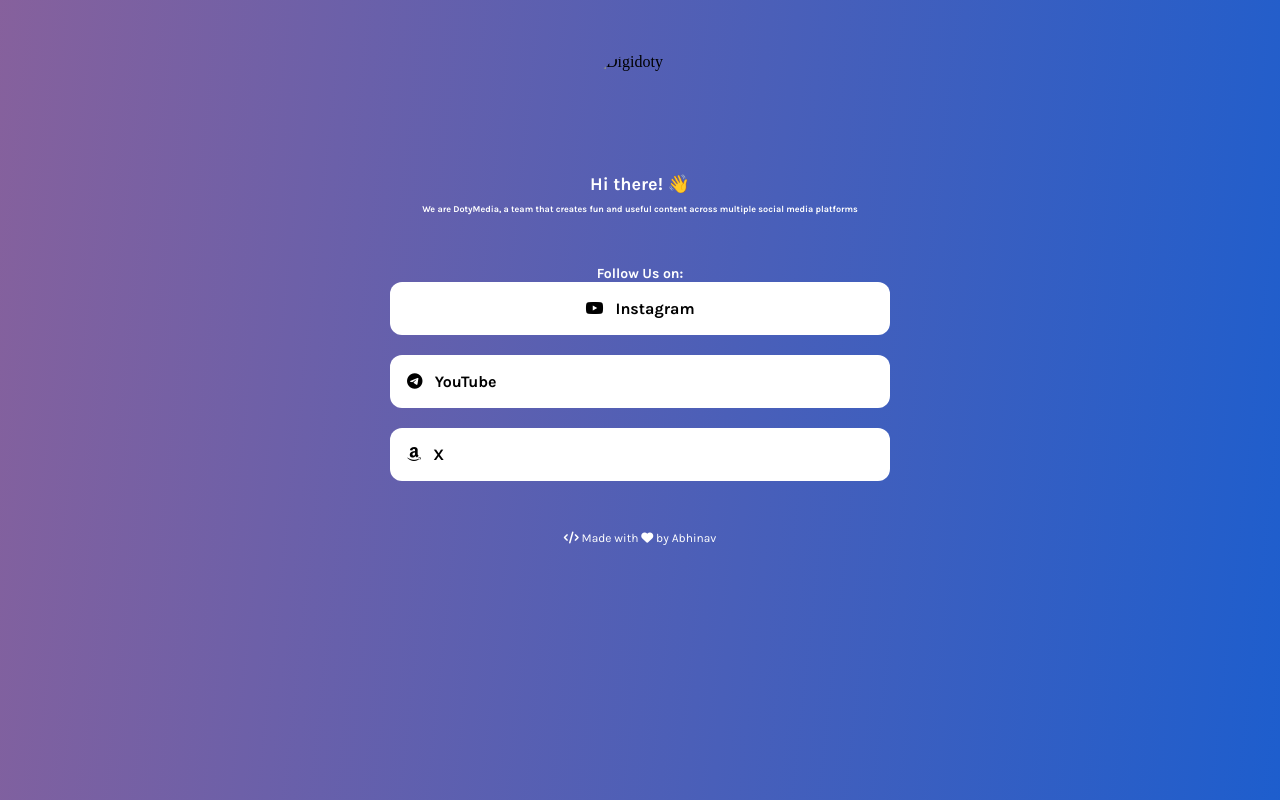
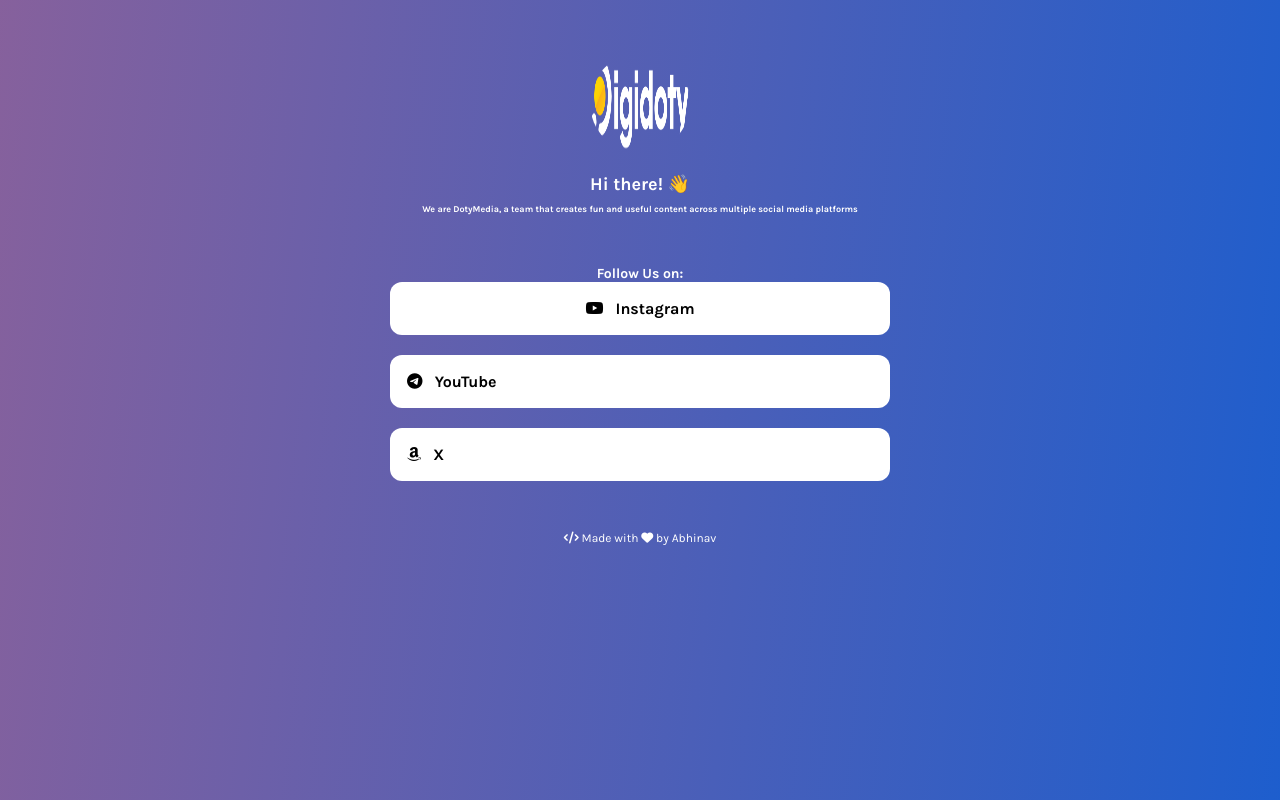
Before and after one commit to theabhinavrj/tshirtqr, a plain HTML site: page index.html in a window 1280 px wide. Drawn offline with nearby package versions, Linux system fonts and the light colour scheme; a script that the page names is missing.

Commit message:
Update index.html

```diff
--- a/index.html
+++ b/index.html
@@ -18,7 +18,7 @@
     <div class="content">
 
 
-    <img id="userPhoto" src="assets/imagens/logobig.png.png" alt="Digidoty">
+    <img id="userPhoto" src="assets/imagens/logobig.png" alt="Digidoty">
 
     <p id="userName">Hi there! 👋</p>
 
```
